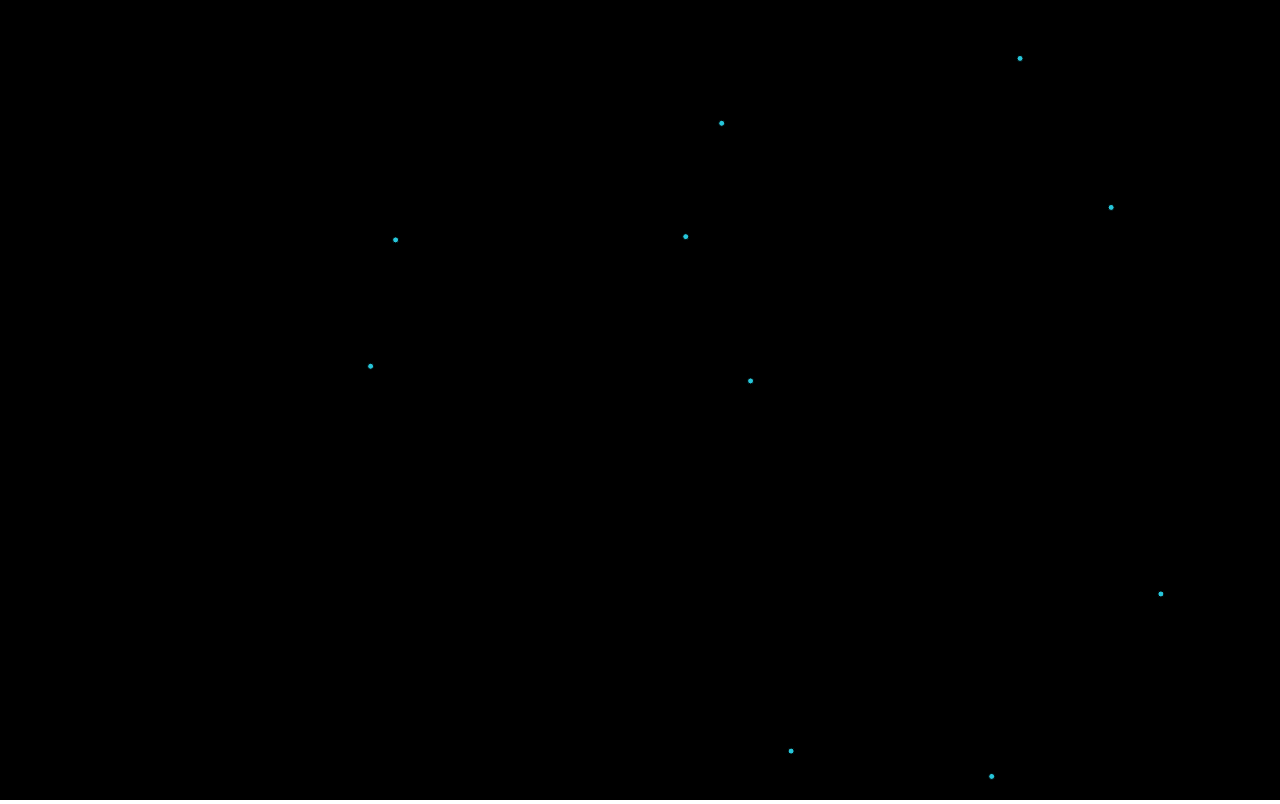
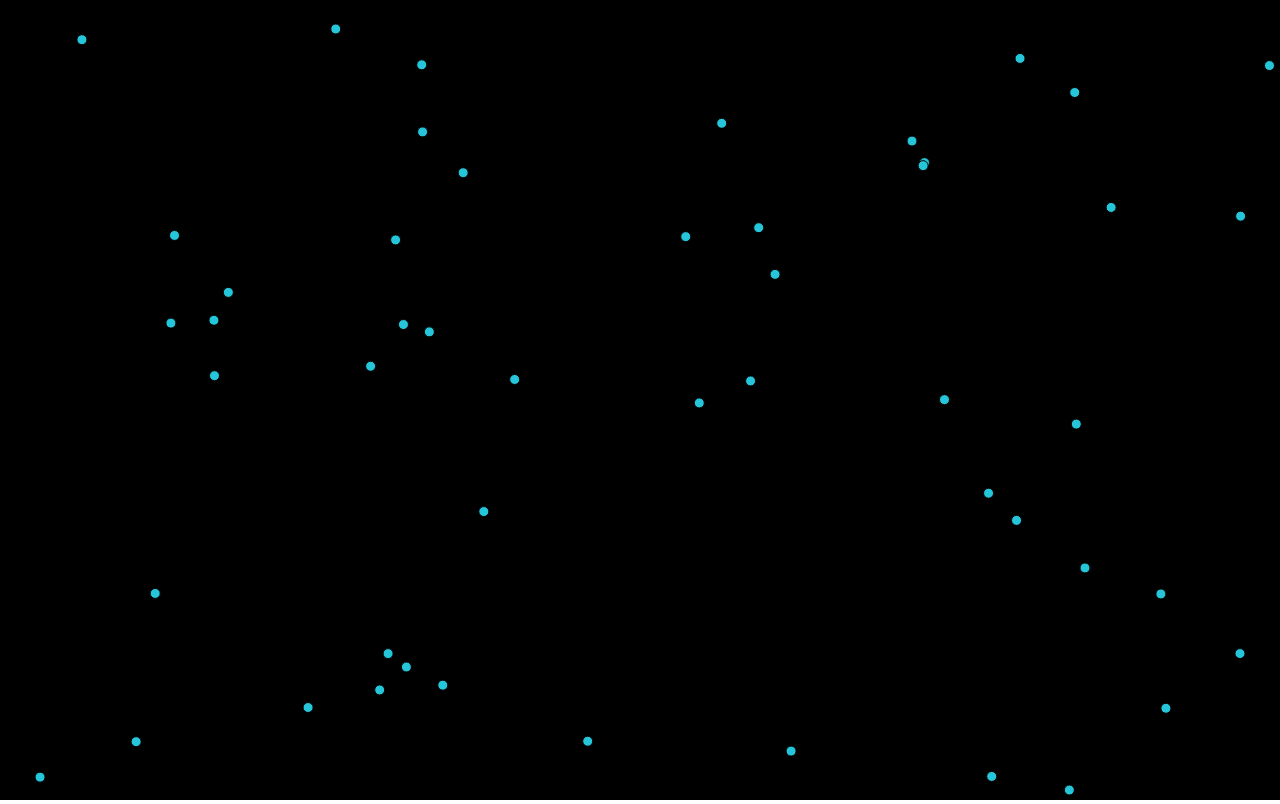
Before and after one commit to d-username/canvas-animation-constellation, a plain HTML site: page index.html in a window 1280 px wide. Drawn offline with Linux system fonts and the light colour scheme.

Commit message:
particles are moving freely, and bouncing back from walls

```diff
--- a/script.js
+++ b/script.js
@@ -21,12 +21,17 @@ class Particle {
   constructor(x, y) {
     this.x = x;
     this.y = y;
-    this.size = 3;
+    this.size = 5;
     this.density = Math.random() * 5 + 1;
+    this.directionAngle = Math.random() * 360;
+    this.speed = 1 + Math.random() * 1;
+    this.vector = {
+      x: Math.cos(this.directionAngle) * this.speed,
+      y: Math.sin(this.directionAngle) * this.speed,
+    };
   }
 
   draw() {
-    // context.scale(1, 1);
     context.fillStyle = 'rgba(38, 198, 218, 1)';
     context.beginPath();
     context.arc(this.x, this.y, this.size, 0, 2 * Math.PI);
@@ -35,38 +40,24 @@ class Particle {
     context.stroke();
   }
 
-  // DOCUMENTATION I USED:
-  // https://www.w3schools.com/tags/canvas_arc.asp
+  update() {
+    this.checkBorder();
+    this.x += this.vector.x;
+    this.y += this.vector.y;
+  }
 
-  //   update() {
-  //     let dx = mouse.x - this.x;
-  //     let dy = mouse.y - this.y;
-  //     let distance = Math.sqrt(dx * dx + dy * dy);
-  //     let forceDirectionX = dx / distance;
-  //     let forceDirectionY = dy / distance;
-  //     let maxDistance = mouse.radius;
-  //     let force = (maxDistance - distance) / maxDistance;
-  //     let directionX = forceDirectionX * force * this.density;
-  //     let directionY = forceDirectionY * force * this.density;
-
-  //     if (distance < mouse.radius) {
-  //       this.x -= directionX;
-  //       this.y -= directionY;
-  //     } else if (
-  //       distance >= mouse.radius &&
-  //       (this.x !== this.baseX || this.y !== this.baseY)
-  //     ) {
-  //       this.size = 3;
-  //       let dx = this.x - this.baseX;
-  //       this.x -= dx / 25;
-  //       let dy = this.y - this.baseY;
-  //       this.y -= dy / 25;
-  //     }
-  //   }
+  checkBorder() {
+    if (this.x >= canvas.width || this.x <= 0) {
+      this.vector.x *= -1;
+    }
+    if (this.y >= canvas.height || this.y <= 0) {
+      this.vector.y *= -1;
+    }
+  }
 }
 
 function createParticles() {
-  for (let i = 0; i < 10; i++) {
+  for (let i = 0; i < 50; i++) {
     let x = Math.random() * canvas.width;
     let y = Math.random() * canvas.height;
     particleArray.push(new Particle(x, y));
@@ -76,14 +67,12 @@ function createParticles() {
 createParticles();
 
 function renderParticles() {
-  console.log('ciao');
-  //   context.clearRect(0, 0, canvas.width, canvas.height);
+  context.clearRect(0, 0, canvas.width, canvas.height);
   for (let i = 0; i < particleArray.length; i++) {
     particleArray[i].draw();
-    // particleArray[i].update();
+    particleArray[i].update();
   }
-  //   connect();
-  //   requestAnimationFrame(renderParticles);
+  //requestAnimationFrame(renderParticles);
 }
 
 renderParticles();
--- a/style.css
+++ b/style.css
@@ -12,5 +12,4 @@ body{
 
 #canvas {
     background-color: black;
-    /* display: block; */
 }
```
